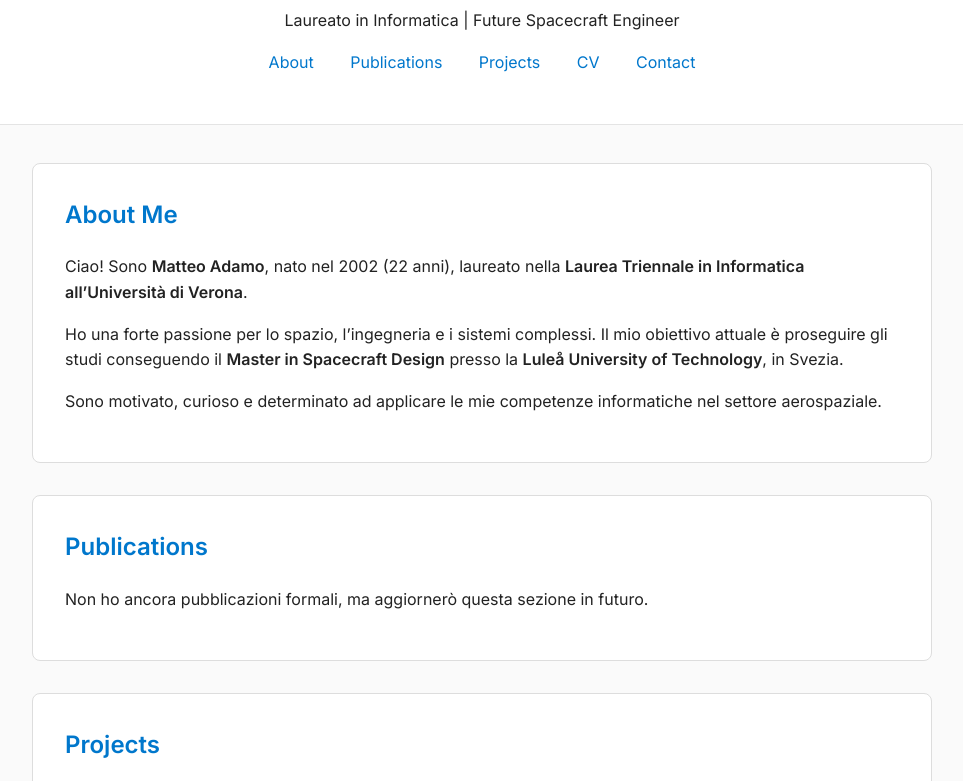
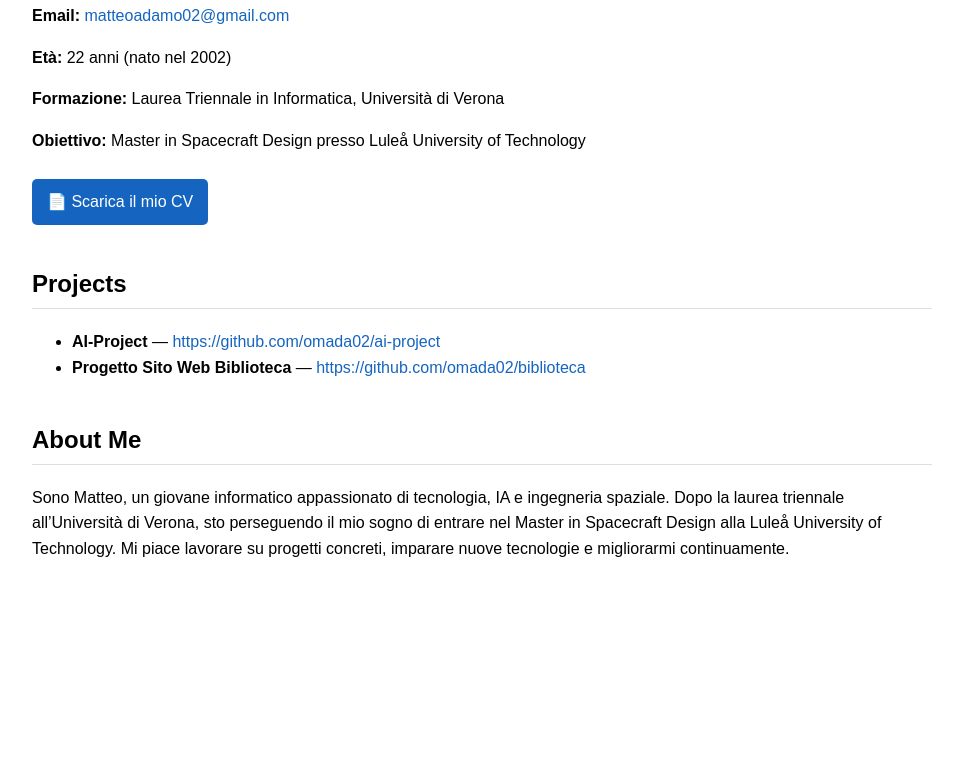
Before and after one commit to omada02/omada02.github.io, a plain HTML site: page index.html in a window 1280 px wide. Shown: the part 117-898 px from the top of the page, without its empty margins (158-1121 px from the left). After the commit the page ends 800 px from the top, so only its background shows below. Drawn offline with Linux system fonts and the light colour scheme.

Commit message:
Update index.html

```diff
--- a/index.html
+++ b/index.html
@@ -1,181 +1,91 @@
 <!DOCTYPE html>
 <html lang="it">
+
 <head>
     <meta charset="UTF-8">
     <meta name="viewport" content="width=device-width, initial-scale=1.0">
-  <title>Matteo Adamo — Portfolio</title>
-
-  <!-- Google Font -->
-  <link href="https://fonts.googleapis.com/css2?family=Inter:wght@300;400;600&display=swap" rel="stylesheet">
+    <title>Matteo Adamo | Personal Website</title>
 
     <style>
         body {
-      font-family: 'Inter', sans-serif;
-      margin: 0;
-      background: #fafafa;
-      color: #222;
+            max-width: 900px;
+            margin: auto;
+            font-family: Arial, sans-serif;
             line-height: 1.6;
+            padding: 20px;
         }
 
-    header {
-      text-align: center;
-      padding: 3rem 1.5rem;
-      background: #ffffff;
-      border-bottom: 1px solid #e4e4e4;
+        h1, h2 {
+            border-bottom: 1px solid #ddd;
+            padding-bottom: 5px;
         }
 
-    h1 {
-      margin: 0;
-      font-size: 2.4rem;
-      font-weight: 600;
+        .section {
+            margin-top: 40px;
         }
 
-    nav {
-      margin-top: 1rem;
+        a {
+            color: #1565c0;
+            text-decoration: none;
         }
 
-    nav a {
-      margin: 0 1rem;
-      text-decoration: none;
-      color: #0077cc;
-      font-weight: 500;
-    }
-
-    nav a:hover {
+        a:hover {
             text-decoration: underline;
         }
 
-    .container {
-      max-width: 900px;
-      margin: 2.4rem auto;
-      padding: 0 1.4rem;
+        .cv-button {
+            display: inline-block;
+            padding: 10px 15px;
+            background: #1565c0;
+            color: white;
+            border-radius: 5px;
+            margin-top: 10px;
         }
 
-    section {
-      background: white;
-      margin-bottom: 2rem;
-      padding: 2rem;
-      border-radius: 8px;
-      border: 1px solid #ddd;
-    }
-
-    section h2 {
-      margin-top: 0;
-      color: #0077cc;
-    }
-
-    .pub-item {
-      margin-bottom: 1.4rem;
-    }
-
-    .pub-title {
-      font-weight: 600;
-      color: #333;
-      text-decoration: none;
-    }
-
-    .pub-title:hover {
-      text-decoration: underline;
-    }
-
-    .meta {
-      font-size: 0.9em;
-      color: #777;
-    }
-
-    footer {
-      text-align: center;
-      padding: 2rem 1rem;
-      color: #666;
-      font-size: 0.9em;
-    }
-
-    .btn {
-      display: inline-block;
-      margin-top: 1rem;
-      padding: 0.6rem 1.2rem;
-      background: #0077cc;
-      color: white;
-      border-radius: 6px;
-      text-decoration: none;
-    }
-
-    .btn:hover {
-      background: #005fa3;
+        .cv-button:hover {
+            background: #0d47a1;
         }
     </style>
 </head>
 
 <body>
 
-<header>
     <h1>Matteo Adamo</h1>
-  <p>Laureato in Informatica | Future Spacecraft Engineer</p>
+    <p><strong>Email:</strong> <a href="mailto:matteoadamo02@gmail.com">matteoadamo02@gmail.com</a></p>
+    <p><strong>Età:</strong> 22 anni (nato nel 2002)</p>
+    <p><strong>Formazione:</strong> Laurea Triennale in Informatica, Università di Verona</p>
+    <p><strong>Obiettivo:</strong> Master in Spacecraft Design presso Luleå University of Technology</p>
 
-  <nav>
-    <a href="#about">About</a>
-    <a href="#publications">Publications</a>
-    <a href="#projects">Projects</a>
-    <a href="#cv">CV</a>
-    <a href="#contact">Contact</a>
-  </nav>
-</header>
+    <a class="cv-button" href="cv.pdf">📄 Scarica il mio CV</a>
 
-<div class="container">
+    <div class="section">
+        <h2>Projects</h2>
+        <ul>
+            <li>
+                <strong>AI-Project</strong> —
+                <a href="https://github.com/omada02/ai-project" target="_blank">
+                    https://github.com/omada02/ai-project
+                </a>
+            </li>
 
-  <!-- ABOUT -->
-  <section id="about">
+            <li>
+                <strong>Progetto Sito Web Biblioteca</strong> —
+                <a href="https://github.com/omada02/biblioteca" target="_blank">
+                    https://github.com/omada02/biblioteca
+                </a>
+            </li>
+        </ul>
+    </div>
+
+    <div class="section">
         <h2>About Me</h2>
         <p>
-      Ciao! Sono <strong>Matteo Adamo</strong>, nato nel 2002 (22 anni), laureato nella
-      <strong>Laurea Triennale in Informatica all’Università di Verona</strong>.
+            Sono Matteo, un giovane informatico appassionato di tecnologia, IA e ingegneria spaziale.
+            Dopo la laurea triennale all’Università di Verona, sto perseguendo il mio sogno di entrare
+            nel Master in Spacecraft Design alla Luleå University of Technology.
+            Mi piace lavorare su progetti concreti, imparare nuove tecnologie e migliorarmi continuamente.
         </p>
-    <p>
-      Ho una forte passione per lo spazio, l’ingegneria e i sistemi complessi.
-      Il mio obiettivo attuale è proseguire gli studi conseguendo il
-      <strong>Master in Spacecraft Design</strong>
-      presso la <strong>Luleå University of Technology</strong>, in Svezia.
-    </p>
-    <p>
-      Sono motivato, curioso e determinato ad applicare le mie competenze informatiche nel settore aerospaziale.
-    </p>
-  </section>
-
-  <!-- PUBLICATIONS (vuota per ora, la puoi riempire in futuro) -->
-  <section id="publications">
-    <h2>Publications</h2>
-    <p>Non ho ancora pubblicazioni formali, ma aggiornerò questa sezione in futuro.</p>
-  </section>
-
-  <!-- PROJECTS -->
-  <section id="projects">
-    <h2>Projects</h2>
-    <ul>
-      <li><a href="#">Progetto 1</a> — Descrizione breve del progetto.</li>
-      <li><a href="#">Progetto 2</a> — Descrizione breve del progetto.</li>
-      <li><a href="#">Progetto 3</a> — Descrizione breve del progetto.</li>
-    </ul>
-  </section>
-
-  <!-- CV -->
-  <section id="cv">
-    <h2>Curriculum Vitae</h2>
-    <p>Scarica il mio CV:</p>
-    <a class="btn" href="cv.pdf" target="_blank">Download CV (PDF)</a>
-  </section>
-
-  <!-- CONTACT -->
-  <section id="contact">
-    <h2>Contact</h2>
-    <p>Email: <a href="mailto:matteoadamo02@gmail.com">matteoadamo02@gmail.com</a></p>
-    <p>GitHub: <a href="https://github.com/omada02">github.com/omada02</a></p>
-  </section>
-
     </div>
-
-<footer>
-  © 2025 Matteo Adamo
-</footer>
 
 </body>
 </html>
```
Lines whose indentation alone changed are shown as unchanged.
